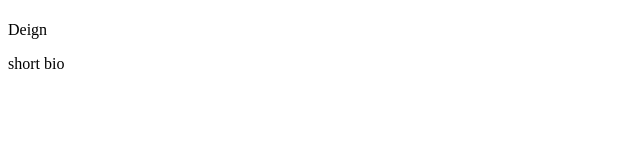
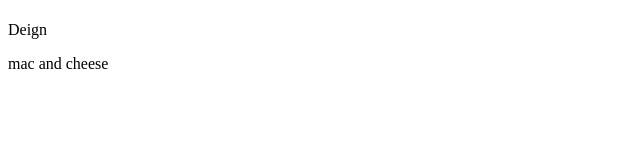
Before and after one commit to sschaefer2/sschaefer2.github.io, a plain HTML site: page index.html in a window 1280 px wide. Shown: the full height of the page, 0-640 px from the left. Drawn offline with Linux system fonts and the light colour scheme.

Commit message:
fav food

```diff
--- a/index.html
+++ b/index.html
@@ -11,7 +11,7 @@
 
 <p>Deign</p>
 
-<p>short bio</p>
+<p>mac and cheese</p>
 
 </body>
 </html>
```
